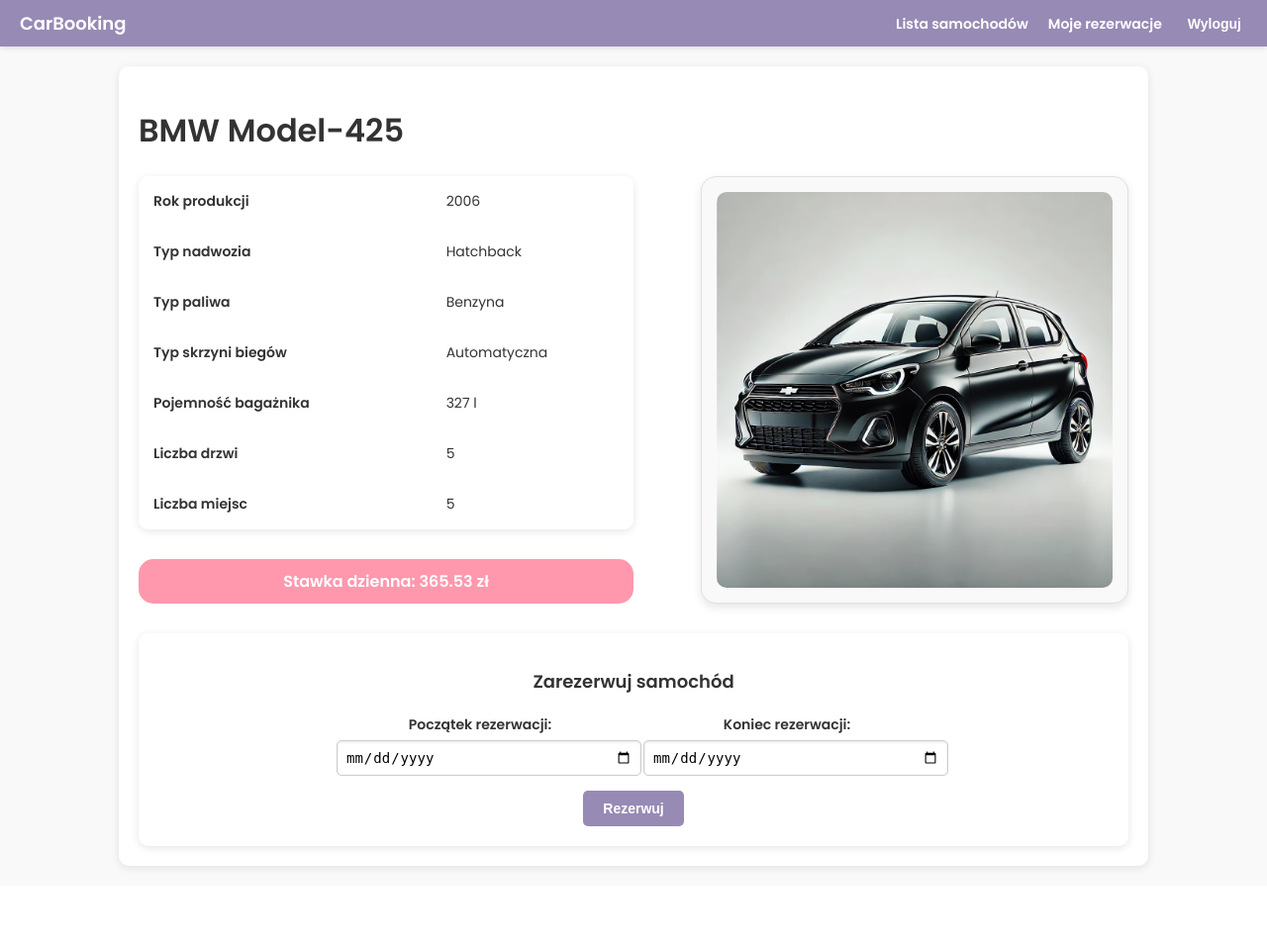
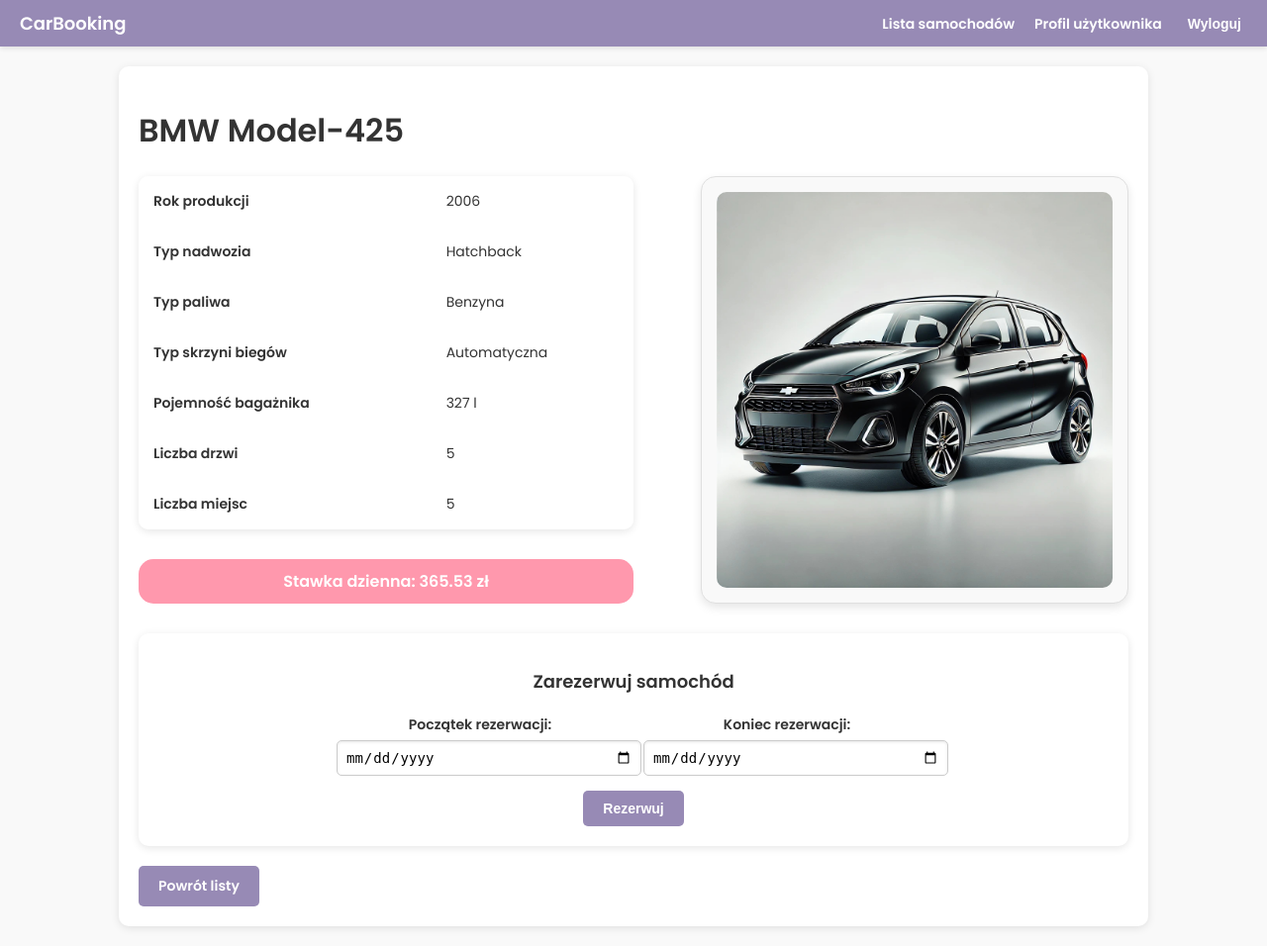
Before and after one commit to paulinatomusiak/django-project, a Django app: page /cars/14/ in a window 1280 px wide. Shown: the whole page at 99% size. Before the commit the page ends 880 px from the top, so only its background shows below. Run offline with Django 5.2, Linux system fonts and the light colour scheme; data comes from the database, SQL or seed files in the repository; both versions use the stored data as it was after the commit.

Commit message:
changing texts; adding buttons to return to the list

```diff
--- a/cars/templates/car_detail.html
+++ b/cars/templates/car_detail.html
@@ -14,7 +14,7 @@
     <a href="{% url 'cars-list' %}" class="logo">CarBooking</a>
     <div class="nav-links">
         <a href="{% url 'cars-list' %}">Lista samochodów</a>
-        <a href="{% url 'user-detail' request.user.id %}">Moje rezerwacje</a>
+        <a href="{% url 'user-detail' request.user.id %}">Profil użytkownika</a>
         <form method="post" action="{% url 'logout' %}" style="margin: 0;">
             {% csrf_token %}
             <button type="submit" class="logout-btn">Wyloguj</button>
@@ -96,6 +96,10 @@
             </div>
         </form>
     </div>
+    <div>
+        <a href="{% url 'cars-list' %}" class="btn">Powrót listy</a>
+    </div>
+
 </div>
 </body>
 </html>
--- a/cars/templates/cars_list.html
+++ b/cars/templates/cars_list.html
@@ -31,8 +31,6 @@
 
     <!-- Main -->
     <div class="list-container">
-        <h1>Cars for Rent</h1>
-
         <!-- Box z filtrowaniem -->
         <div class="list-filter-box">
             <form method="get">
@@ -72,7 +70,7 @@
             {% endfor %}
         </div>
         {% else %}
-        <p class="list-no-cars">There are no cars for rent</p>
+        <p class="list-no-cars">Brak samochodów spełniających wybrane kryteria. Spróbuj zmienić ustawienia filtrowania.</p>
         {% endif %}
     </div>
 </body>
--- a/management/templates/user_detail.html
+++ b/management/templates/user_detail.html
@@ -43,7 +43,7 @@
                             <button type="submit" class="btn btn-danger">Anuluj</button>
                         </form>
                         <form action="{% url 'reservation-detail' res.id %}">
-                            <button class="btn">Zobacz</button>
+                            <button class="btn btn-reservation-detail">Zobacz</button>
                         </form>
                     </div>
                 </div>
```
Also changed, not shown: db.sqlite3.
